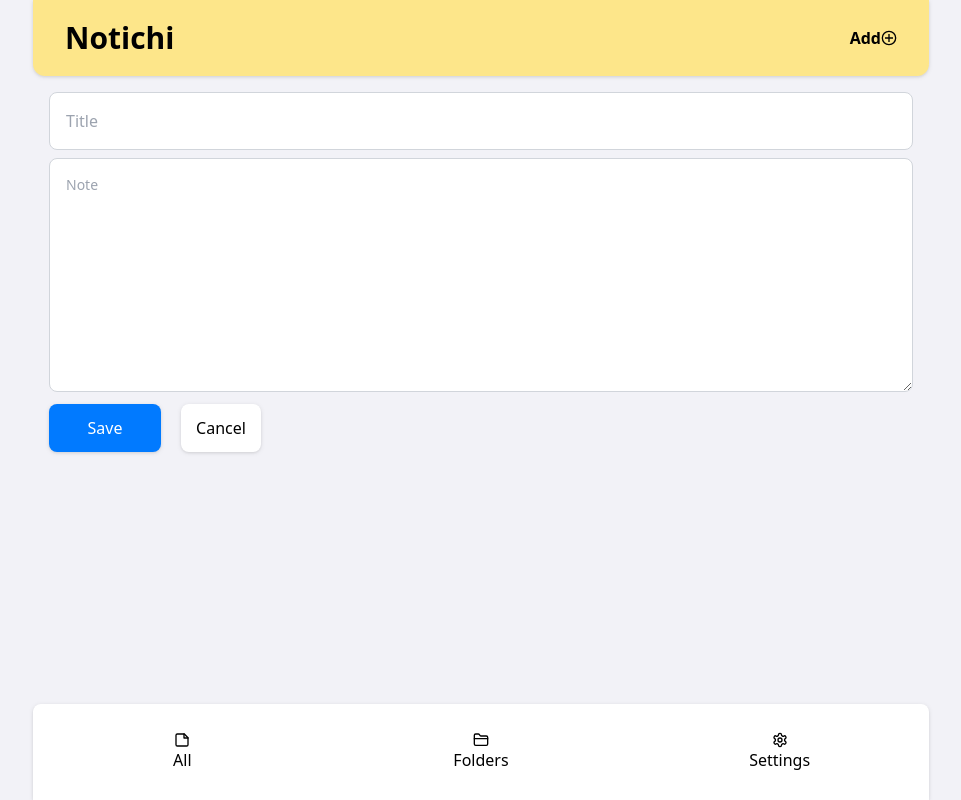
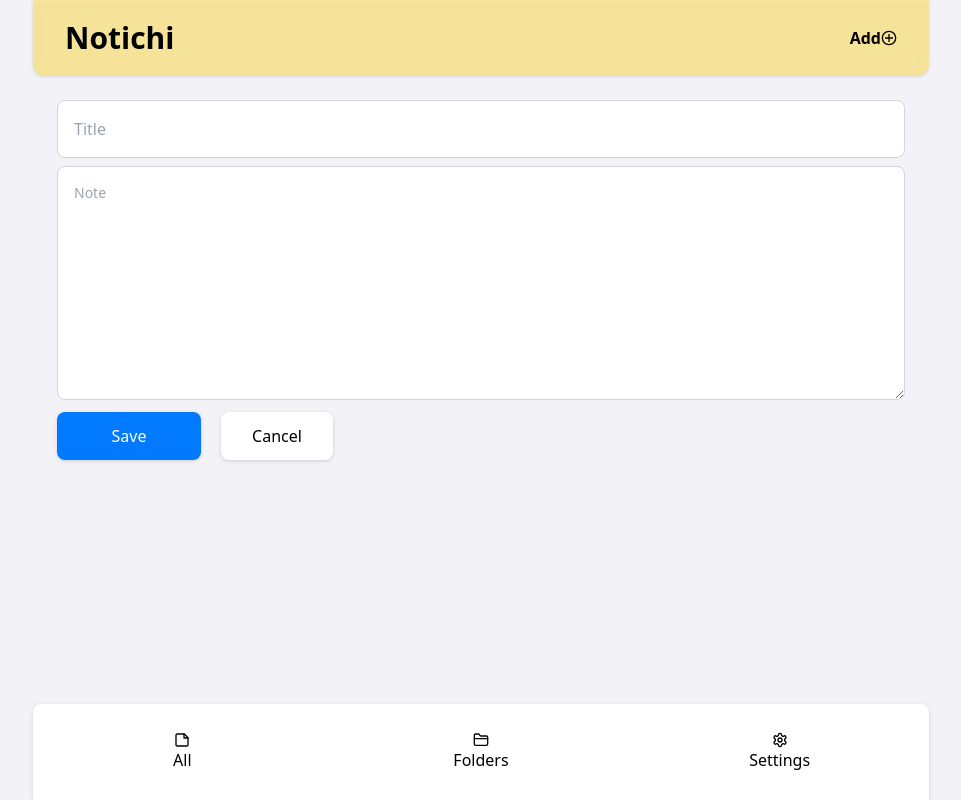
Before and after one commit to MasoudSR/notichi, a Next.js app: page /add in a window 1280 px wide. Shown: the whole page, without its empty margins (159-1120 px from the left). Built offline with nearby package versions, Linux system fonts and the light colour scheme.

Commit message:
note fields added

```diff
--- a/src/app/note/[noteId]/page.tsx
+++ b/src/app/note/[noteId]/page.tsx
@@ -1,8 +1,5 @@
 import NoteDetailsPage from "@/components/template/NoteDetailsPage";
 
 export default function noteDetails() {
-
-  return (
-    <NoteDetailsPage />
-  )
+	return <NoteDetailsPage />;
 }
--- /dev/null
+++ b/src/components/module/NoteFields.tsx
@@ -0,0 +1,38 @@
+import Link from "next/link";
+import React from "react";
+export default function NoteFields({
+	note,
+	setNote,
+	saveHandler,
+}: {
+	note: { id: string; title: string; text: string };
+	setNote: React.Dispatch<React.SetStateAction<{ id: string; title: string; text: string }>>;
+	saveHandler: React.MouseEventHandler;
+}) {
+	return (
+		<div className="m-6">
+			<input
+				type="text"
+				className="block w-full p-4 text-[#232326] border-gray-300 rounded-lg border focus:outline-[#0070F2] caret-[#0070F2]"
+				placeholder="Title"
+				value={note.title}
+				onChange={(e) => setNote({ ...note, title: e.target.value })}
+			/>
+			<textarea
+				rows={10}
+				className="border border-gray-300 text-[#232326] text-sm rounded-lg block w-full p-4 mt-2 focus:outline-[#0070F2] caret-[#0070F2]"
+				placeholder="Note"
+				value={note.text}
+				onChange={(e) => setNote({ ...note, text: e.target.value })}
+			/>
+			<button
+				className="bg-[#017AFF] text-white font-medium p-3 rounded-lg mt-3 drop-shadow w-36"
+				onClick={saveHandler}>
+				Save
+			</button>
+			<Link href="/" className="inline-block text-center bg-white p-3 rounded-lg ml-5 drop-shadow w-28">
+				Cancel
+			</Link>
+		</div>
+	);
+}
--- a/src/components/template/AddNotePage.tsx
+++ b/src/components/template/AddNotePage.tsx
@@ -3,6 +3,7 @@
 import { useRouter } from "next/navigation";
 import { useState, useEffect } from "react";
 import { nanoid } from "nanoid";
+import NoteFields from "../module/NoteFields";
 
 export default function AddNotePage() {
 	const [note, setNote] = useState<{ id: string; title: string; text: string }>({ id: "", title: "", text: "" });
@@ -16,7 +17,7 @@ export default function AddNotePage() {
 	const saveHandler = () => {
 		if (note.title === "" && note.text === "") {
 			router.push("/");
-		}else{
+		} else {
 			const notes = localStorage.getItem("note") || "";
 			if (!notes) {
 				localStorage.setItem("note", JSON.stringify([note]));
@@ -25,28 +26,8 @@ export default function AddNotePage() {
 				newNotes.push(note);
 				localStorage.setItem("note", JSON.stringify(newNotes));
 			}
-		router.push("/");}
+			router.push("/");
+		}
 	};
-	return (
-		<div className="m-4 ">
-			<input
-				type="text"
-				className="block w-full p-4 text-[#232326] border-gray-300 rounded-lg border focus:outline-[#0070F2]"
-				placeholder="Title"
-				value={note.title}
-				onChange={(e) => setNote({ ...note, title: e.target.value })}
-			/>
-			<textarea
-				rows={10}
-				className="border border-gray-300 text-[#232326] text-sm rounded-lg block w-full p-4 mt-2 focus:outline-[#0070F2]"
-				placeholder="Note"
-				value={note.text}
-				onChange={(e) => setNote({ ...note, text: e.target.value })}
-			/>
-			<button className="bg-[#017AFF] text-white font-medium p-3 rounded-lg mt-3 drop-shadow w-28" onClick={saveHandler}>
-				Save
-			</button>
-			<button className="bg-white p-3 rounded-lg ml-5 drop-shadow w-20" onClick={()=>router.push("/")}>Cancel</button>
-		</div>
-	);
+	return <NoteFields note={note} setNote={setNote} saveHandler={saveHandler} />;
 }
--- a/src/components/template/Header.tsx
+++ b/src/components/template/Header.tsx
@@ -3,7 +3,7 @@ import { GrAddCircle } from "react-icons/gr";
 
 export default function Header() {
 	return (
-		<div className="flex justify-between font-bold items-center align-middle px-8 py-5 bg-amber-200 rounded-b-xl sticky top-0 drop-shadow z-10">
+		<div className="flex justify-between font-bold items-center align-middle px-8 py-5 bg-amber-200/80 rounded-b-xl sticky top-0 drop-shadow z-10 backdrop-blur">
 			<span className="text-3xl">Notichi</span>
 			<span>
 				<Link href="/add" className="flex items-center">
--- a/src/components/template/NoteDetailsPage.tsx
+++ b/src/components/template/NoteDetailsPage.tsx
@@ -2,6 +2,7 @@
 
 import { useEffect, useState } from "react";
 import { useParams, useRouter } from "next/navigation";
+import NoteFields from "../module/NoteFields";
 
 export default function NoteDetailsPage() {
 	const router = useRouter();
@@ -23,24 +24,6 @@ export default function NoteDetailsPage() {
 		setNote(oldNote);
 	}, []);
 	return (
-		<div className="flex flex-col bg-slate-300 m-4 p-5 rounded-lg">
-			<input
-				type="text"
-				className="block w-full p-4 text-gray-900 border border-gray-300 rounded-lg bg-gray-50"
-				placeholder="Title"
-				value={note.title}
-				onChange={(e) => setNote({ ...note, title: e.target.value })}
-			/>
-			<textarea
-				rows={4}
-				className="bg-gray-50 border border-gray-300 text-gray-900 text-sm rounded-lg focus:ring-blue-500 focus:border-blue-500 block w-full p-2.5 mt-2"
-				placeholder="Note"
-				value={note.text}
-				onChange={(e) => setNote({ ...note, text: e.target.value })}
-			/>
-			<button className="bg-sky-200 p-5 rounded-lg mt-3" onClick={saveHandler}>
-				Save
-			</button>
-		</div>
+		<NoteFields note={note} setNote={setNote} saveHandler={saveHandler}/>
 	);
 }
```
Lines whose indentation alone changed are shown as unchanged.
